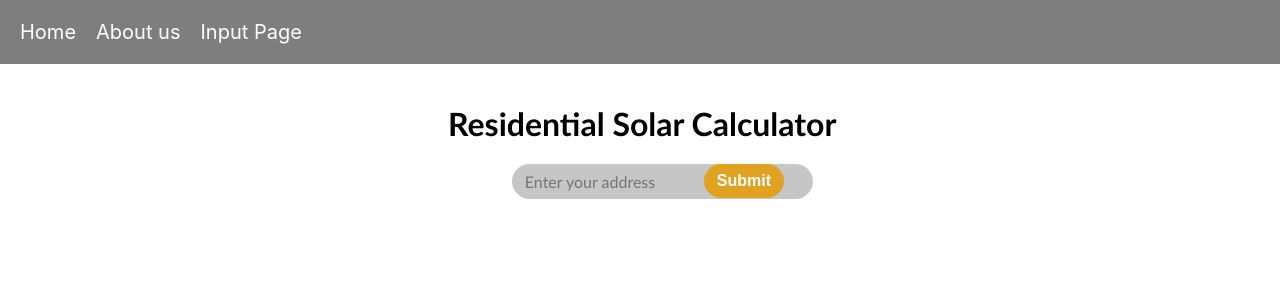
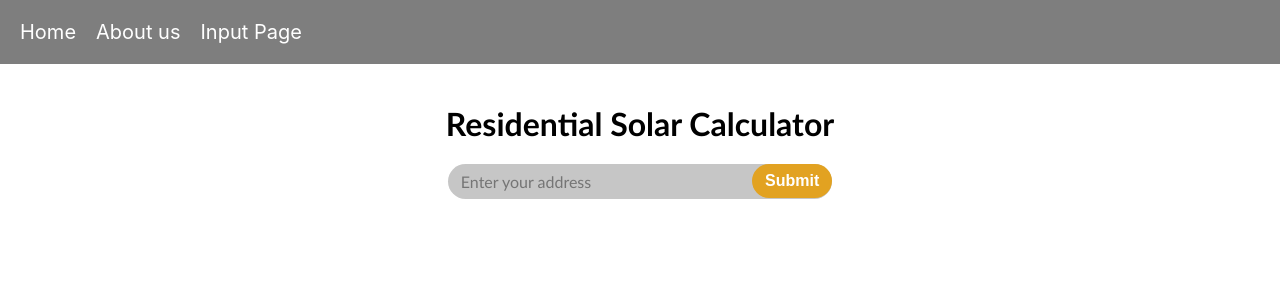
Before and after one commit to UTDallasEPICS/Residential-Solar-Calculator, a React (Create React App) app: page / in a window 1280 px wide. Shown: the top 300 px of the page. Built offline with nearby package versions, Linux system fonts and the light colour scheme; the HTML template or start-up script is replaced by a standard one.

Commit message:
UI fixes to the submit button displaying weirdly also made sure the title is centered horizontally

```diff
--- a/src/components/Styles.css
+++ b/src/components/Styles.css
@@ -6,14 +6,21 @@
     margin-top: 5vh;
     font: "calibri";
     font-family:'Gill Sans', 'Gill Sans MT', Calibri, 'Trebuchet MS', sans-serif;
-    margin-left: 35vw;
+    align-self: auto;
+    text-align: center;
 }
+
+.fieldWithButton {
+    position: relative;
+    width: 30vw;
+    margin: auto;
+}
+
 .addressField {
     border-style: none;
     background-color: #c6c6c6;
     position: absolute;
     border-radius: 20px;
-    margin-left: 40vw;
     padding-top: 1vh;
     padding-bottom: 1vh;
     padding-left: 1vw;
@@ -21,6 +28,7 @@
     font: "calibri";
     font-family:'Gill Sans', 'Gill Sans MT', Calibri, 'Trebuchet MS', sans-serif;
     font-size: medium;
+    width: 70%;
 }
 .addressField:focus {
     outline-style: none;
@@ -28,6 +36,7 @@
     border-color: #c6c6c6;
 
 }
+
 .submitAddress {
     position: absolute;
     padding-top: 1vh;
@@ -40,5 +49,5 @@
     color: white;
     font-weight: bold;
     font-size: medium;
-    margin-left: 55vw;
+    right: 0;
 }
--- a/src/components/landingPage.js
+++ b/src/components/landingPage.js
@@ -9,6 +9,10 @@ function LandingPage() {
     const handleSubmit = (e) => {
         e.preventDefault();
         alert("address entered!");
+
+
+        //https://developer.nrel.gov/api/solar/solar_resource/v1.json?api_key=aIZq3vAuBiQrBN8d3hyJoh3za1m7s0aVQ12gDSzq&lat=40&lon=-105
+
     };
 
     return (
@@ -17,6 +21,7 @@ function LandingPage() {
                 Residential Solar Calculator
             </h1>
 
+            <div className="fieldWithButton">
                 <form onSubmit={handleSubmit}>
 
                         <input
@@ -29,6 +34,8 @@ function LandingPage() {
                         <input className="submitAddress" type="submit" value="Submit" />
 
                     </form>
+            </div>
+
             <h1>{address}</h1>
 
         </div>
```
Lines whose indentation alone changed are shown as unchanged.
